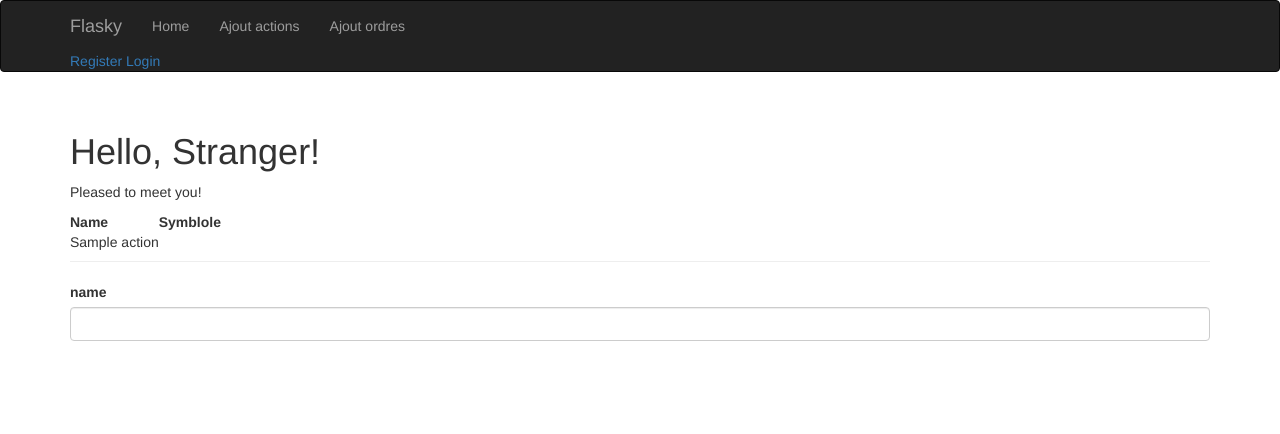
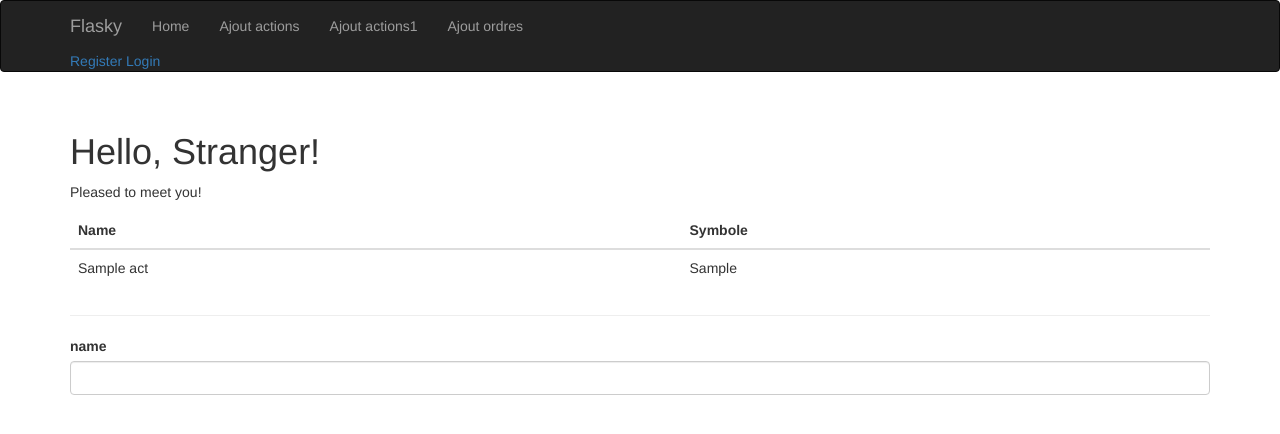
Before and after one commit to athelopuce/euronext, a Flask app: page / in a window 1280 px wide. Shown: the top 434 px of the page. Run offline with Flask 2, Linux system fonts and the light colour scheme; tables that the repository leaves empty hold one stand-in row (values such as "Sample post"); some libraries are stand-ins or nearby versions.

Commit message:
Ajout formAct terminé, reste à supprimer l'ancien et TESTER

```diff
--- a/appEuro/main/forms.py
+++ b/appEuro/main/forms.py
@@ -6,9 +6,22 @@ Created on Sun Dec  8 19:34:21 2019
 """
 
 from flask_wtf import FlaskForm
-from wtforms import StringField
-from wtforms.validators import DataRequired
+from wtforms import StringField, SubmitField
+from wtforms.validators import DataRequired, ValidationError, Length
+from appEuro.models import Act
 
 
 class MyForm(FlaskForm):
     name = StringField('name', validators=[DataRequired()])
+
+
+class NewAct(FlaskForm):
+    name = StringField('Titre', validators=[DataRequired(), Length(max=20)])
+    symbol = StringField('Symbole', validators=[DataRequired(),
+                                                Length(max=10)])
+    submit = SubmitField('Register')
+
+    def validate_name(self, name):
+        action = Act.query.filter_by(name=name.data).first()
+        if action is not None:
+            raise ValidationError('Please use a different titre.')
--- a/appEuro/main/routes.py
+++ b/appEuro/main/routes.py
@@ -6,9 +6,9 @@ Created on Tue Dec 10 18:30:10 2019
 """
 from flask import request, flash, url_for, redirect, render_template, session
 from .. import db
-from ..models import Action, Ordre
+from ..models import Action, Ordre, Act
 from . import main
-from .forms import MyForm  # a faire sur newAct
+from .forms import MyForm, NewAct
 
 import logging
 
@@ -20,7 +20,7 @@ def index():
     return render_template('index.html',
                            form=form, name=session.get('name'),
                            known=session.get('known', False),
-                           listActions=Action.query.all())
+                           listActions=Act.query.all())
 
 
 @main.route('/bienvenue')
@@ -42,7 +42,7 @@ def listAct():
                            listActions=Action.query.all())
 
 
-# faire newAct pour ajouter action
+# Old Versionfaire newAct pour ajouter action
 @main.route('/newAct', methods=['GET', 'POST'])
 def newAct():
     if request.method == 'POST':
@@ -56,6 +56,19 @@ def newAct():
             flash('Record was successfully added')
             return redirect(url_for('.index'))  # or main.index
     return render_template('newAct.html')
+
+
+# new Version faire newAct pour ajouter action
+@main.route('/newAct1', methods=['GET', 'POST'])
+def newAct1():
+    form = NewAct()
+    if form.validate_on_submit():
+        act = Act(name=form.name.data, symbol=form.symbol.data)
+        db.session.add(act)
+        db.session.commit()
+        flash('Congratulations, action was successfully added!')
+        return redirect(url_for('.index'))  # or main.index
+    return render_template('newAct1.html', title='newAct1', form=form)
 
 
 @main.route('/newOrdre', methods=['GET', 'POST'])
--- a/appEuro/templates/base.html
+++ b/appEuro/templates/base.html
@@ -25,6 +25,7 @@
             <ul class="nav navbar-nav">
                 <li><a href="{{ url_for('main.index') }}">Home</a></li>
  				<li><a href="{{ url_for('main.newAct') }}">Ajout actions</a></li>
+				<li><a href="{{ url_for('main.newAct1') }}">Ajout actions1</a></li>
 				<li><a href="{{ url_for('main.newOrdre') }}">Ajout ordres</a></li>
             </ul>
         </div>
--- a/appEuro/templates/index.html
+++ b/appEuro/templates/index.html
@@ -14,19 +14,18 @@
     {% endif %}
 
 	<!-- A mettre en forme avec bootstrap -->
-	      <table>
+	<table class="table" id="owned_stock_table">
 		<thead>
 			<tr>
 				<th>Name</th>
-               <th>Symblole</th>
+				<th>Symbole</th>
 			</tr>
 		</thead>
-
 		<tbody>
 		{% for action in listActions %}
 			<tr>
 				<td>{{ action.name }}</td>
-                  <td>{{ action.symbole }}</td>
+				<td>{{ action.symbol }}</td>
 			</tr>
 		{% endfor %}
 		</tbody>
--- a/appEuro/templates/users/login.html
+++ b/appEuro/templates/users/login.html
@@ -3,7 +3,7 @@
 {% block title %}User Login{% endblock %}
 
 {% block content %}
-<div class="page-header">
+<div class="container">
    <body>
 		<br>
 		<h1>Login</h1>
--- a/appEuro/templates/users/register.html
+++ b/appEuro/templates/users/register.html
@@ -3,6 +3,7 @@
 {% set title = 'User Registration' %}
 
 {% block content %}
+<div class="container">
     <br>
     <h1>Register</h1>
     <form action="" method="post">
@@ -30,4 +31,5 @@
         </p>
         <p>{{ form.submit() }}</p>
     </form>
+</div>
 {% endblock %}
```
Also changed, not shown: appEuro/models.py (+8 -2 lines), docMd/euro_doc.md (+1 -0 lines), docMd/pytest_Tuto.md (+5 -0 lines), tests/conftest.py (+1 -0 lines), tests/functional/test_users.py (+32 -6 lines), data-dev.sqlite. Lines whose indentation alone changed are shown as unchanged.
